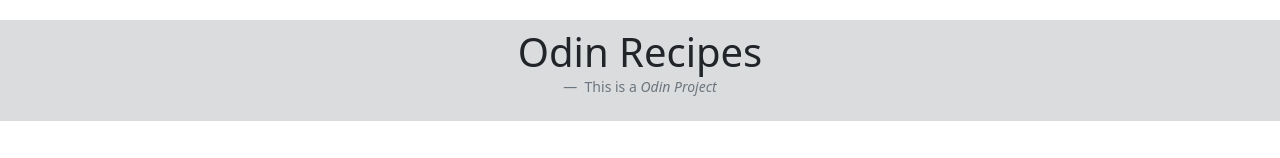
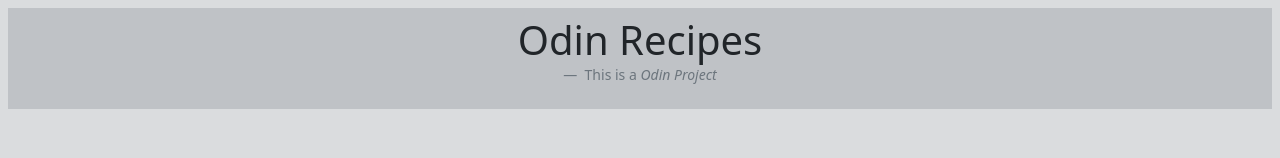
Before and after one commit to navindu-sachintha/odin-recipes, a plain HTML site: page index.html in a window 1280 px wide. Shown: the top 158 px of the page. Drawn offline with nearby package versions, Linux system fonts and the light colour scheme.

Commit message:
Made final Page decorations to the home page

```diff
--- a/index.html
+++ b/index.html
@@ -7,10 +7,10 @@
     <link href="https://cdn.jsdelivr.net/npm/bootstrap@5.2.0-beta1/dist/css/bootstrap.min.css" rel="stylesheet" integrity="sha384-0evHe/X+R7YkIZDRvuzKMRqM+OrBnVFBL6DOitfPri4tjfHxaWutUpFmBp4vmVor" crossorigin="anonymous">
     <title>Odin - Recipes</title>
 </head>
-<body>
+<body class="p-2 bg-secondary bg-opacity-25">
 
     <!--Header section start-->
-    <Header class="bg-secondary p-2 text-dark bg-opacity-25" style="margin-top: 20px;">
+    <Header class="bg-secondary p-2 text-dark bg-opacity-25" style="">
         <figure class="text-center">
             <blockquote class="blockquote">
                 <h1>Odin Recipes</h1>
```
